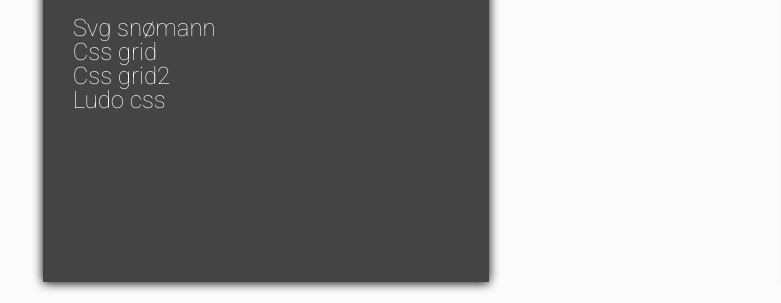
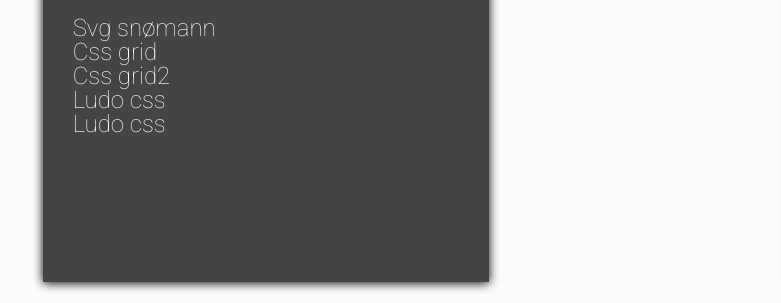
Before and after one commit to mikkeljebe/testaug21, a plain HTML site: page index.html in a window 1280 px wide. Shown: the part 158-461 px from the top of the page, 0-781 px from the left. Drawn offline with Linux system fonts and the light colour scheme.

Commit message:
photoblog

```diff
--- a/index.html
+++ b/index.html
@@ -26,6 +26,7 @@
                 <li><a href="cssgrid/cssgrid.html">Css grid</a></li>
                 <li><a href="cssgrid/cssgrid2.html">Css grid2</a></li>
                 <li><a href="ludo/ludo.html">Ludo css</a></li>
+                <li><a href="photoblog.html">Ludo css</a></li>
             </ul>
 
     </div>
```
